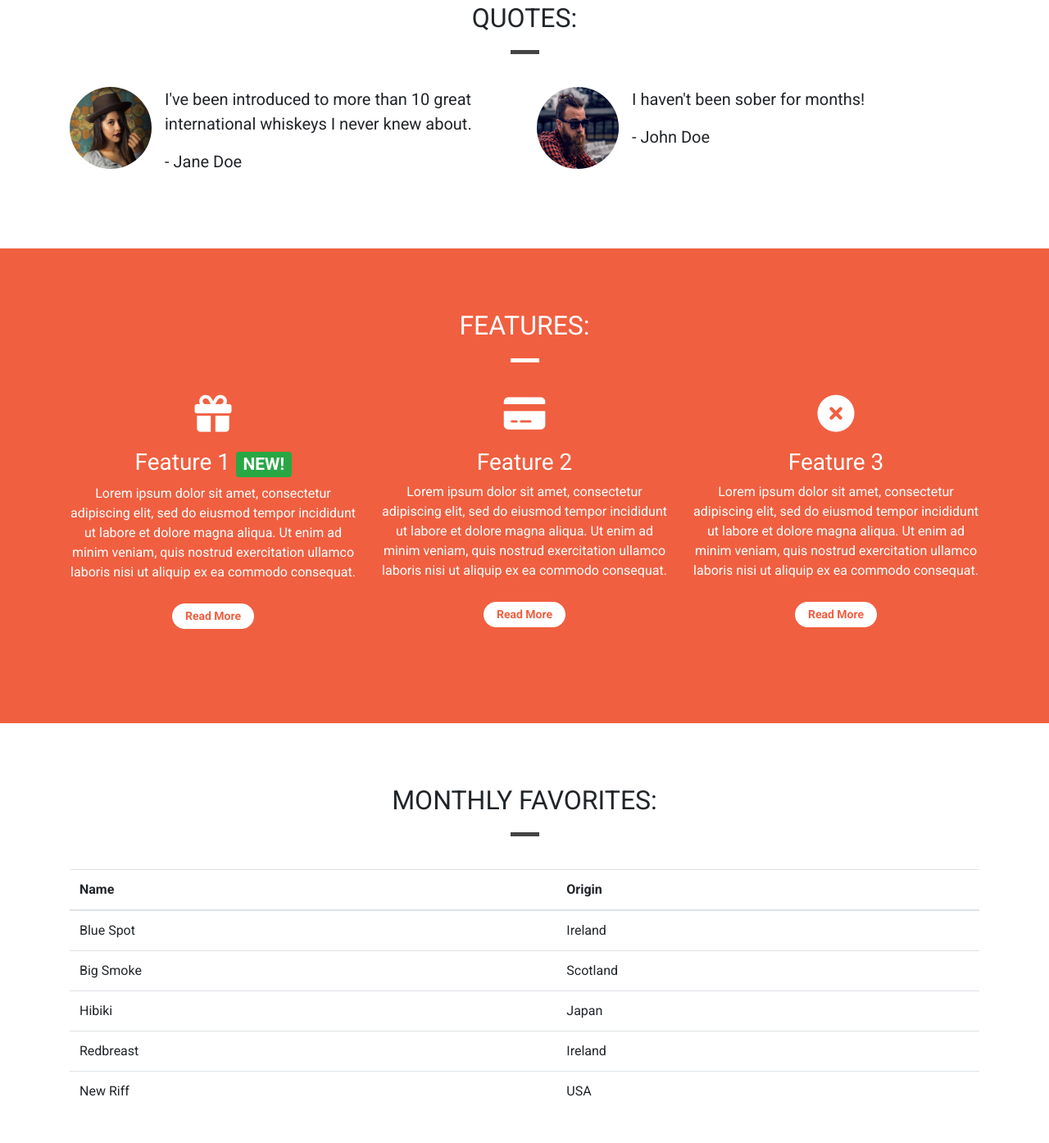
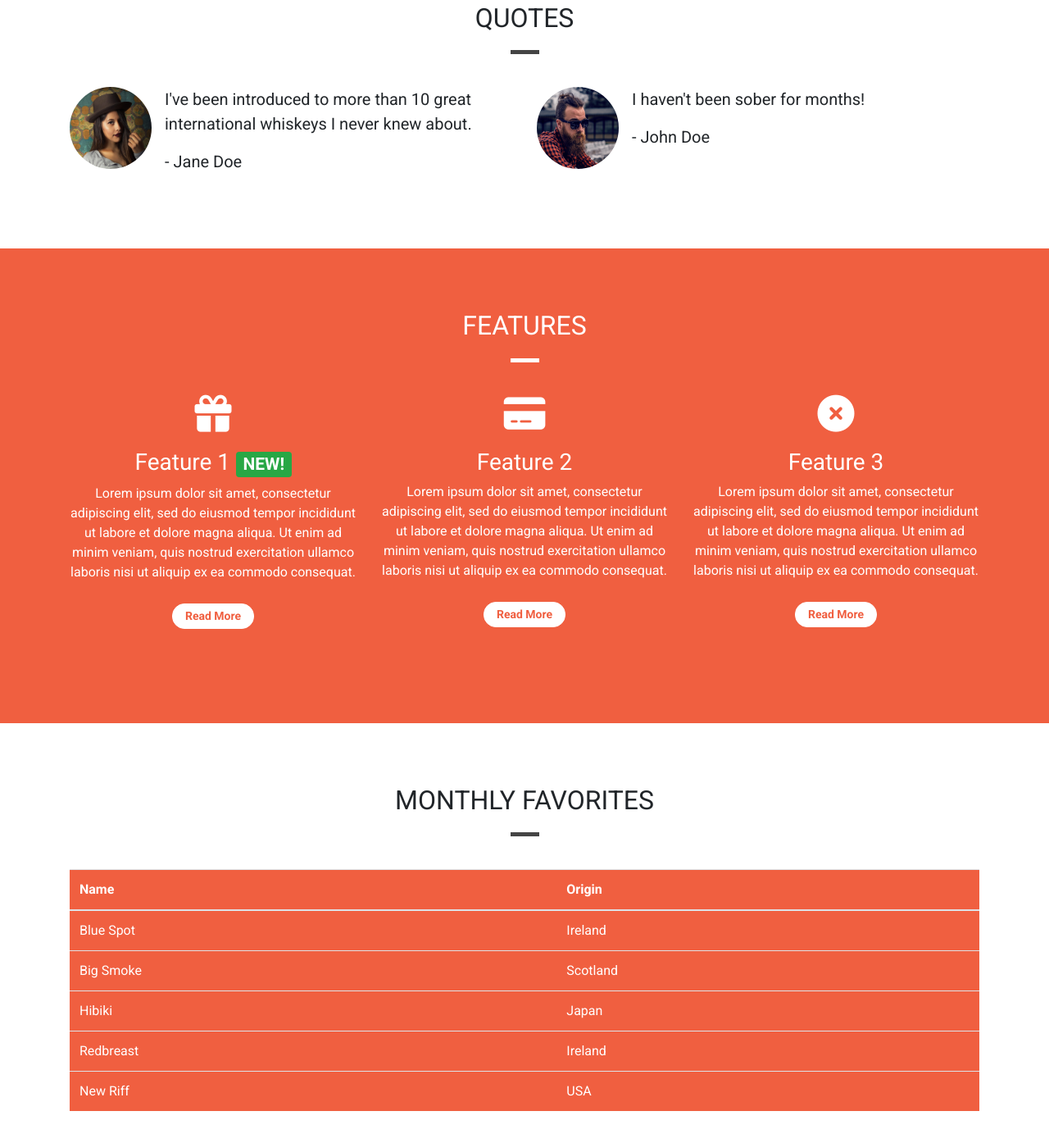
Before and after one commit to rowanam/bootstrap-site, a plain HTML site: page index.html in a window 1280 px wide. Shown: the part 872-2266 px from the top of the page at 82% size. Drawn offline with nearby package versions, Linux system fonts and the light colour scheme.

Commit message:
Remove heading colons and make table background red

```diff
--- a/css/style.css
+++ b/css/style.css
@@ -187,3 +187,8 @@ body {
     margin-top: 10px;
     color: #f05f40;
 }
+
+.favorites-container .table {
+    background-color: #f05f40;
+    color: white;
+}
--- a/index.html
+++ b/index.html
@@ -89,7 +89,7 @@
             <section class="quotes">
                 <div class="row">
                     <div class="col-12 page-header">
-                        <h2 class="text-uppercase">Quotes:</h2>
+                        <h2 class="text-uppercase">Quotes</h2>
                         <hr class="block-divider block-divider--short">
                     </div>
                 </div>
@@ -138,7 +138,7 @@
             <section class="features">
                 <div class="row">
                     <div class="col-12 page-header">
-                        <h2 class="text-uppercase">Features:</h2>
+                        <h2 class="text-uppercase">Features</h2>
                         <hr class="block-divider block-divider--short block-divider--white">
                     </div>
                 </div>
@@ -195,25 +195,13 @@
     </div>
     <!-- /.features -->
 
-    <!--
-            <section class="quotes">
-                <div class="row">
-                    <div class="col-12 page-header">
-                        <h2 class="text-uppercase">Quotes:</h2>
-                        <hr class="block-divider block-divider--short">
-                    </div>
-                </div>
-
-                <div class="row">
-                    <div class="col-12 col-md-6"> -->
-
     <!-- Monthly favorites -->
     <div class="container-wrapper">
         <div class="container favorites-container content-container">
             <section class="favorites">
                 <div class="row">
                     <div class="col-12 page-header">
-                        <h2 class="text-uppercase">Monthly favorites:</h2>
+                        <h2 class="text-uppercase">Monthly favorites</h2>
                         <hr class="block-divider block-divider--short">
                     </div>
                 </div>
```
